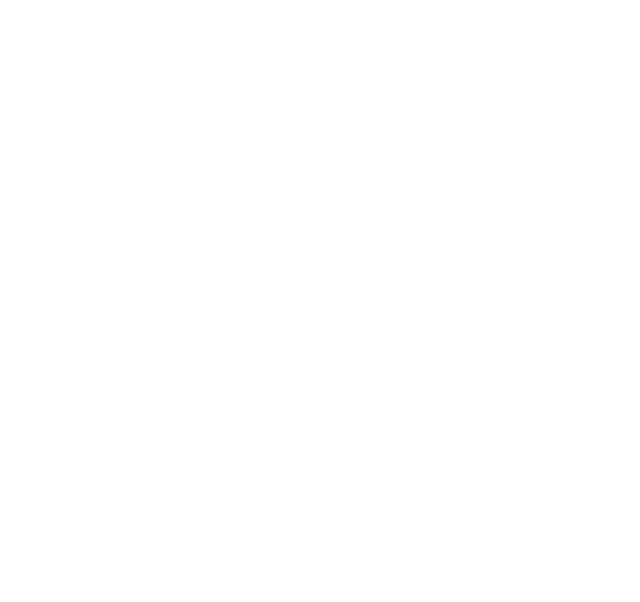
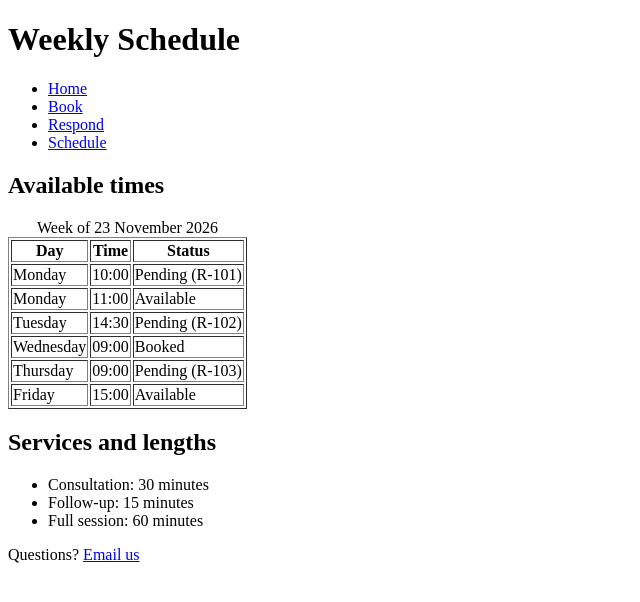
Before and after one commit to betelhembelay16-ux/Appointment, a plain HTML site: page pages/schedule.html in a window 1280 px wide. Shown: the whole page, without its empty margins (0-640 px from the left). Drawn offline with Linux system fonts and the light colour scheme.

Commit message:
Add schedule page with availability table and services list

```diff
--- a/pages/schedule.html
+++ b/pages/schedule.html
@@ -1,11 +1,53 @@
 <!DOCTYPE html>
 <html lang="en">
 <head>
-  <meta charset="UTF-8">
-  <meta name="viewport" content="width=device-width, initial-scale=1.0">
-  <title>Document</title>
+  <meta charset="utf-8">
+  <meta name="viewport" content="width=device-width, initial-scale=1">
+  <title>Schedule</title>
 </head>
 <body>
 
+  <header>
+    <h1>Weekly Schedule</h1>
+    <nav>
+      <ul>
+        <li><a href="../index.html">Home</a></li>
+        <li><a href="book.html">Book</a></li>
+        <li><a href="respond.html">Respond</a></li>
+        <li><a href="schedule.html">Schedule</a></li>
+      </ul>
+    </nav>
+  </header>
+
+  <main>
+    <h2>Available times</h2>
+    <table border="1">
+      <caption>Week of 23 November 2026</caption>
+      <thead>
+        <tr>
+          <th scope="col">Day</th>
+          <th scope="col">Time</th>
+          <th scope="col">Status</th>
+        </tr>
+      </thead>
+      <tbody>
+        <tr><td>Monday</td><td>10:00</td><td>Pending (R-101)</td></tr>
+        <tr><td>Monday</td><td>11:00</td><td>Available</td></tr>
+        <tr><td>Tuesday</td><td>14:30</td><td>Pending (R-102)</td></tr>
+        <tr><td>Wednesday</td><td>09:00</td><td>Booked</td></tr>
+        <tr><td>Thursday</td><td>09:00</td><td>Pending (R-103)</td></tr>
+        <tr><td>Friday</td><td>15:00</td><td>Available</td></tr>
+      </tbody>
+    </table>
+    <h2>Services and lengths</h2>
+    <ul>
+      <li>Consultation: 30 minutes</li>
+      <li>Follow-up: 15 minutes</li>
+      <li>Full session: 60 minutes</li>
+    </ul>
+  </main>
+  <footer>
+    <p>Questions? <a href="mailto:Qetero@gmail.com">Email us</a></p>
+  </footer>
 </body>
 </html>
```
